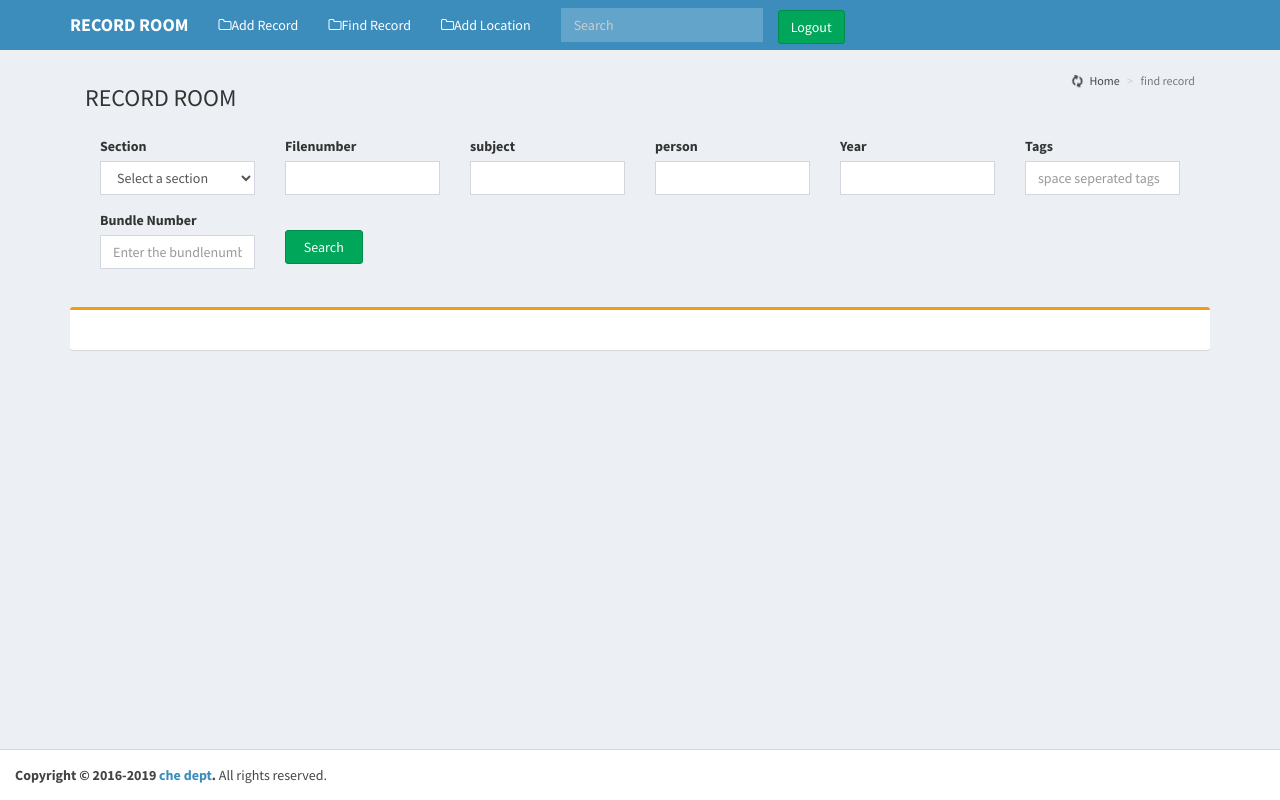
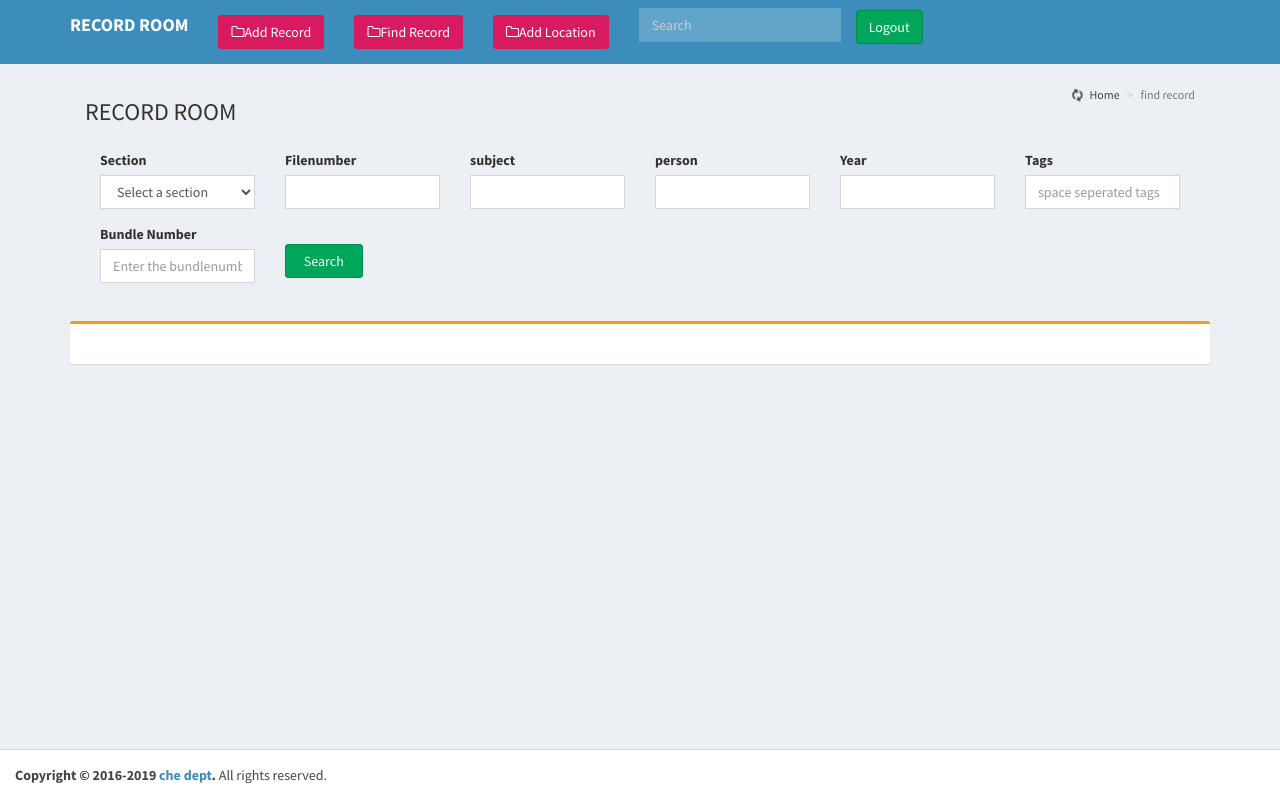
Before and after one commit to sudevan/Recordroom, a PHP site: page /pages/findrecord.php in a window 1280 px wide. Run offline with PHP 8.4, Linux system fonts and the light colour scheme; a user stored in the database is signed in.

Commit message:
modified 2

```diff
--- a/pages/addlocation.php
+++ b/pages/addlocation.php
@@ -57,9 +57,9 @@ else
         <!-- Collect the nav links, forms, and other content for toggling -->
         <div class="collapse navbar-collapse pull-left" id="navbar-collapse">
           <ul class="nav navbar-nav">
-            <li ><a href="addrecord.php"><i class="fa fa-folder-o"></i>Add Record</a></li>
-            <li><a href="findrecord.php"><i class="fa fa-folder-o"></i>Find Record</a></li>
-             <li ><a href="addlocation.php"><i class="fa fa-folder-o"></i>Add Location</a></li>
+            <li ><a href="addrecord.php"><button class="btn bg-orange"><i class="fa fa-folder-o"></i>Add Record</button></a></li>
+            <li><a href="findrecord.php"><button class="btn bg-orange"><i class="fa fa-folder-o"></i>Find Record</button></a></li>
+             <li ><a href="addlocation.php"><button class="btn bg-orange"><i class="fa fa-folder-o"></i>Add Location</button></a></li>
 
           <form class="navbar-form navbar-left" role="search">
             <div class="form-group">
--- a/pages/editrecord.php
+++ b/pages/editrecord.php
@@ -54,9 +54,9 @@ else
         <!-- Collect the nav links, forms, and other content for toggling -->
         <div class="collapse navbar-collapse pull-left" id="navbar-collapse">
           <ul class="nav navbar-nav">
-            <li ><a href="addrecord.php"><i class="fa fa-folder-o"></i>Add Record</a></li>
-            <li><a href="findrecord.php"><i class="fa fa-folder-o"></i>Find Record</a></li>
-             <li ><a href="addlocation.php"><i class="fa fa-folder-o"></i>Add Location</a></li>
+            <li ><a href="addrecord.php"><button class="btn bg-maroon"><i class="fa fa-folder-o"></i>Add Record</button></a></li>
+            <li><a href="findrecord.php"><button class="btn bg-maroon"><i class="fa fa-folder-o"></i>Find Record</button></a></li>
+             <li ><a href="addlocation.php"><button class="btn bg-maroon"><i class="fa fa-folder-o"></i>Add Location</button></a></li>
 
           <form class="navbar-form navbar-left" role="search">
             <div class="form-group">
--- a/pages/findrecord.php
+++ b/pages/findrecord.php
@@ -54,9 +54,9 @@ else
         <!-- Collect the nav links, forms, and other content for toggling -->
         <div class="collapse navbar-collapse pull-left" id="navbar-collapse">
           <ul class="nav navbar-nav">
-            <li ><a href="addrecord.php"><i class="fa fa-folder-o"></i>Add Record</a></li>
-            <li><a href="findrecord.php"><i class="fa fa-folder-o"></i>Find Record</a></li>
-             <li ><a href="addlocation.php"><i class="fa fa-folder-o"></i>Add Location</a></li>
+            <li ><a href="addrecord.php"><button class="btn bg-maroon"><i class="fa fa-folder-o"></i>Add Record</button></a></li>
+            <li><a href="findrecord.php"><button class="btn bg-maroon"><i class="fa fa-folder-o"></i>Find Record</button></a></li>
+             <li ><a href="addlocation.php"><button class="btn bg-maroon"><i class="fa fa-folder-o"></i>Add Location</button></a></li>
 
           <form class="navbar-form navbar-left" role="search">
             <div class="form-group">
--- a/pages/homerecord.php
+++ b/pages/homerecord.php
@@ -55,9 +55,9 @@ else
         <!-- Collect the nav links, forms, and other content for toggling -->
         <div class="collapse navbar-collapse pull-left" id="navbar-collapse">
           <ul class="nav navbar-nav">
-            <li ><a href="addrecord.php"><i class="fa fa-folder-o"></i>Add Record</a></li>
-            <li><a href="findrecord.php"><i class="fa fa-folder-o"></i>Find Record</a></li>
-             <li ><a href="addlocation.php"><i class="fa fa-folder-o"></i>Add Location</a></li>
+            <li ><a href="addrecord.php"><button class="btn bg-maroon"><i class="fa fa-folder-o"></i>Add Record</button></a></li>
+            <li><a href="findrecord.php"><button class="btn bg-maroon"><i class="fa fa-folder-o"></i>Find Record</button></a></li>
+             <li ><a href="addlocation.php"><button class="btn bg-maroon"><i class="fa fa-folder-o"></i>Add Location</button></a></li>
 
           <form class="navbar-form navbar-left" role="search">
             <div class="form-group">
```
Also changed, not shown: pages/addrecord.php (+4 -4 lines).
